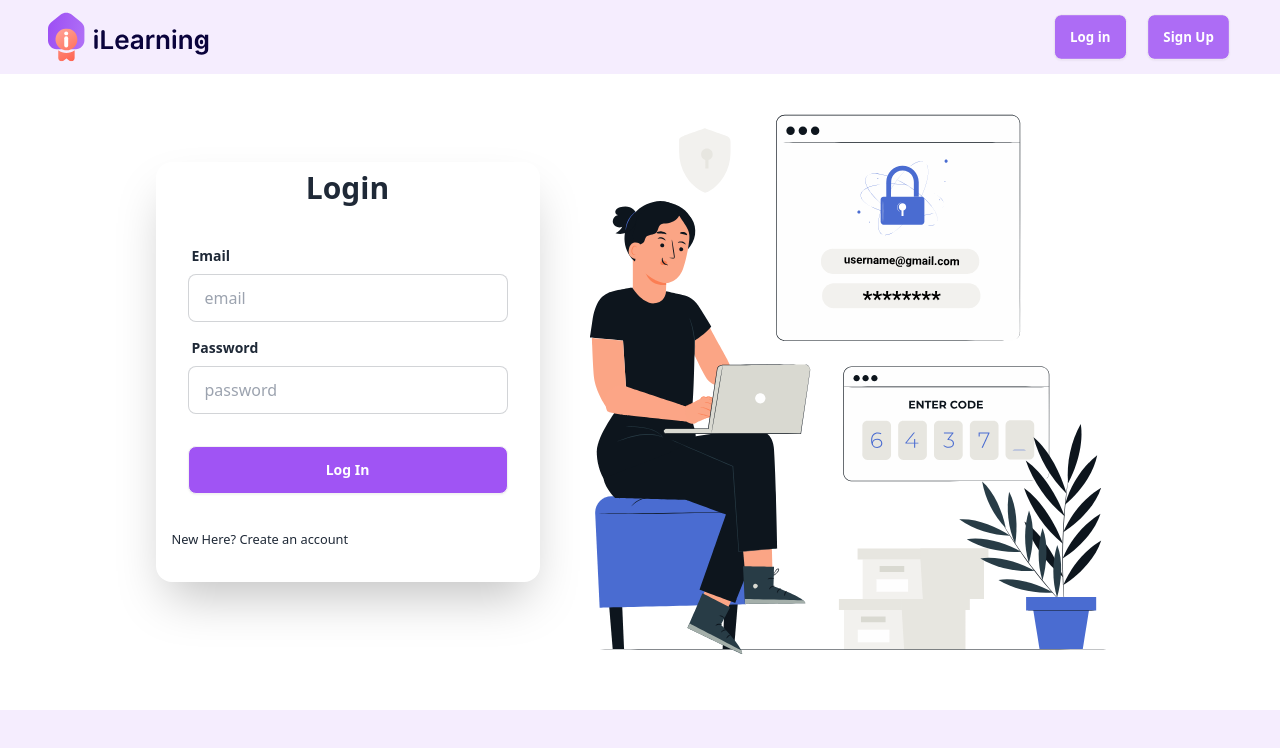
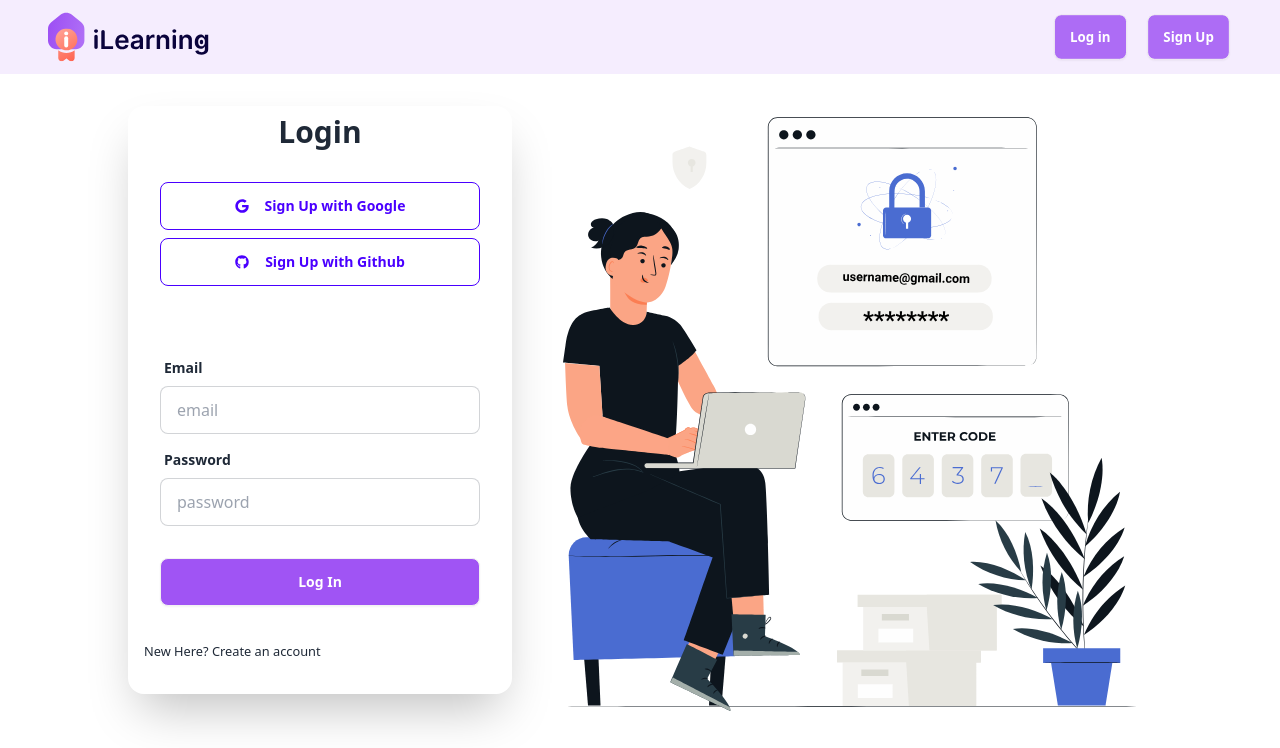
Before and after one commit to nusrat40/study-platform, a React (Vite) app: page /login in a window 1280 px wide. Shown: the top 748 px of the page. Built offline with nearby package versions, Linux system fonts and the light colour scheme; no server answers.

Commit message:
added social login

```diff
--- a/package.json
+++ b/package.json
@@ -18,6 +18,7 @@
     "react": "^18.3.1",
     "react-dom": "^18.3.1",
     "react-helmet-async": "^2.0.5",
+    "react-icons": "^5.4.0",
     "react-router-dom": "^7.1.1",
     "react-toastify": "^11.0.3",
     "sort-by": "^1.2.0",
--- /dev/null
+++ b/src/components/SocialLogin.jsx
@@ -0,0 +1,74 @@
+import { useNavigate } from "react-router-dom";
+import { FaGithub, FaGoogle } from "react-icons/fa";
+import useAuth from "../hooks/useAuth";
+import useAxiosPublic from "../hooks/useAxiosPublic";
+import { toast } from "react-toastify";
+
+const SocialLogin = () => {
+  const { googleSignIn, githubSignIn } = useAuth();
+  const axiosPublic = useAxiosPublic();
+  const navigate = useNavigate();
+
+  const handleGoogleSignIn = () => {
+    googleSignIn()
+      .then((result) => {
+        // console.log(result.user);
+        const userInfo = {
+          email: result.user?.email,
+          name: result.user?.displayName,
+          photo: result.user?.photoURL,
+          role: "student",
+        };
+        axiosPublic.post("/users", userInfo).then((res) => {
+          // console.log(res.data);
+          navigate("/");
+        });
+      })
+      .catch((error) => {
+        toast.error(error.message);
+      });
+  };
+
+  const handleGithubSignIn = () => {
+    githubSignIn()
+      .then((result) => {
+        console.log("github user", result.user);
+        const userInfo = {
+          email: result.user?.email,
+          name: result.user?.displayName,
+          photo: result.user?.photoURL,
+          role: "student",
+        };
+        axiosPublic.post("/users", userInfo).then((res) => {
+          // console.log(res.data);
+          navigate("/");
+        });
+      })
+      .catch((error) => {
+        toast.error(error.message);
+      });
+  };
+
+  return (
+    <div className="p-8">
+      <div className="space-y-2">
+        <button
+          onClick={handleGoogleSignIn}
+          className="btn btn-outline btn-primary w-full"
+        >
+          <FaGoogle className="mr-2"></FaGoogle>
+          Sign Up with Google
+        </button>
+        <button
+          onClick={handleGithubSignIn}
+          className="btn btn-outline btn-primary w-full"
+        >
+          <FaGithub className="mr-2"></FaGithub>
+          Sign Up with Github
+        </button>
+      </div>
+    </div>
+  );
+};
+
+export default SocialLogin;
--- a/src/pages/Login/Login.jsx
+++ b/src/pages/Login/Login.jsx
@@ -5,6 +5,7 @@ import { Link, useLocation, useNavigate } from 'react-router-dom';
 import { Helmet } from 'react-helmet-async';
 import { AuthContext } from '../../provider/AuthProvider';
 import Swal from 'sweetalert2';
+import SocialLogin from '../../components/SocialLogin';
 
 const Login = () => {
 
@@ -57,6 +58,7 @@ const Login = () => {
         <div className="card bg-base-100 w-full max-w-sm shrink-0 shadow-2xl">
 
           <h1 className="text-3xl font-bold text-center mt-2">Login</h1>
+          <SocialLogin></SocialLogin>
 
           <form onSubmit={handleLogin}  className="card-body">
 
--- a/src/pages/SignUp/SignUp.jsx
+++ b/src/pages/SignUp/SignUp.jsx
@@ -7,6 +7,7 @@ import { AuthContext } from '../../provider/AuthProvider';
 import useAxiosPublic from '../../hooks/useAxiosPublic';
 import { toast } from 'react-toastify';
 import Swal from 'sweetalert2';
+import SocialLogin from '../../components/SocialLogin';
 
 const SignUp = () => {
 
@@ -102,6 +103,7 @@ const SignUp = () => {
         <div className="card bg-base-100 w-full max-w-sm shrink-0 shadow-2xl">
 
           <h1 className="text-3xl font-bold text-center mt-2">Register now!</h1>
+          <SocialLogin></SocialLogin>
 
           <form onSubmit={handleRegister}  className="card-body">
             <div className="form-control">
--- a/src/provider/AuthProvider.jsx
+++ b/src/provider/AuthProvider.jsx
@@ -1,5 +1,5 @@
 import { createContext, useEffect, useState } from "react";
-import { createUserWithEmailAndPassword, getAuth, GoogleAuthProvider, onAuthStateChanged, signInWithEmailAndPassword, signInWithPopup, signOut, updateProfile } from "firebase/auth";
+import { createUserWithEmailAndPassword, getAuth, GithubAuthProvider, GoogleAuthProvider, onAuthStateChanged, signInWithEmailAndPassword, signInWithPopup, signOut, updateProfile } from "firebase/auth";
 import { app } from "../firebase/firebase.config";
 import useAxiosPublic from "../hooks/useAxiosPublic";
 
@@ -12,6 +12,7 @@ const AuthProvider = ({children}) => {
     const [loading,setLoading]=useState(true);
 
     const googleProvider = new GoogleAuthProvider();
+    const githubProvider =new GithubAuthProvider();
     const axiosPublic =useAxiosPublic();
 
     const createUser = (email, password) => {
@@ -27,6 +28,11 @@ const AuthProvider = ({children}) => {
     const googleSignIn =()=>{
         setLoading(true);
         return signInWithPopup(auth,googleProvider);
+    }
+
+    const githubSignIn=()=>{
+        setLoading(true);
+        return signInWithPopup(auth,githubProvider);
     }
 
     const logOut = () => {
@@ -82,7 +88,8 @@ const AuthProvider = ({children}) => {
         signIn,
         googleSignIn,
         logOut,
-        updateUserProfile
+        updateUserProfile,
+        githubSignIn
 
     }
 
```
Also changed, not shown: 1 other file (tests, documents, lock files or other folders).
